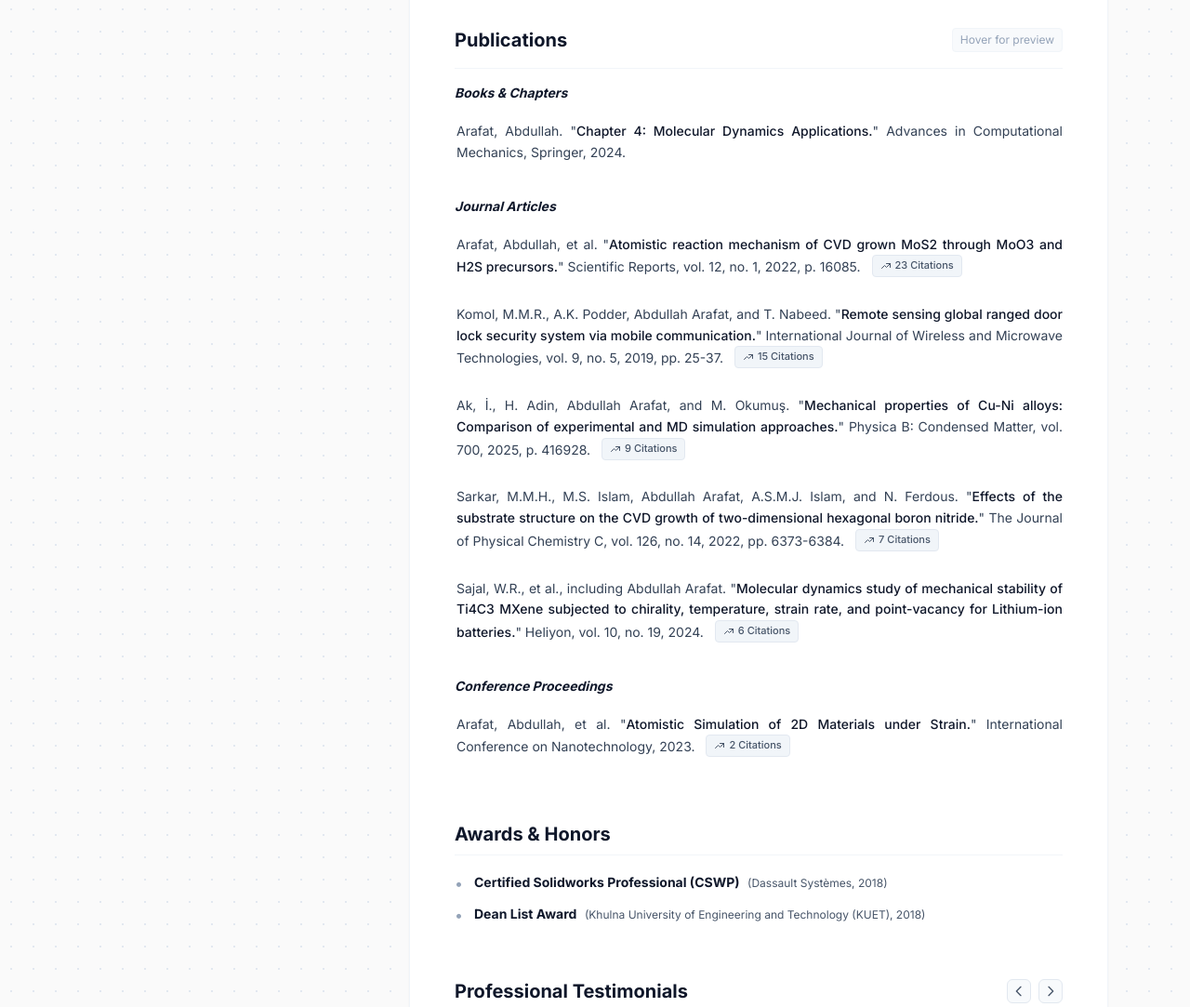
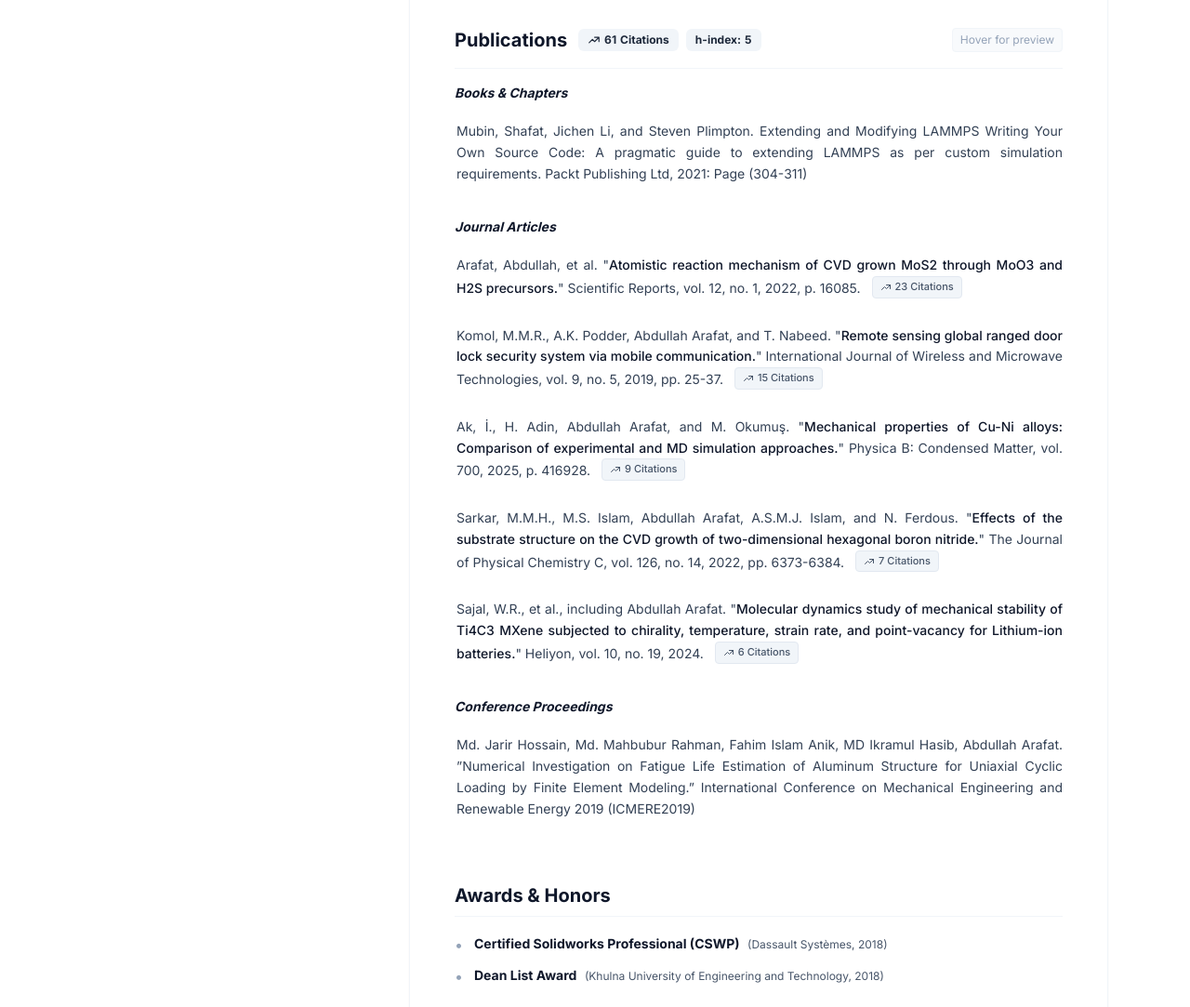
Before and after one commit to abdullah-arafat/abdullah-arafat.github.io, a plain HTML site: page index.html in a window 1280 px wide. Shown: the part 1202-2285 px from the top of the page at 93% size. Drawn offline with nearby package versions, Linux system fonts and the light colour scheme; files whose address does not match are found by name.

Commit message:
Refactor index.html for style and content updates
Updated background style and removed unused sections in index.html. Adjusted social links and modified academic metrics display.

```diff
--- a/index.html
+++ b/index.html
@@ -37,11 +37,9 @@
     </script>
 
     <style>
-        /* Subtle background grid pattern */
+        /* Flat white background */
         body {
-            background-color: #fafafa;
-            background-image: radial-gradient(#e2e8f0 1px, transparent 1px);
-            background-size: 24px 24px;
+            background-color: #ffffff;
         }
 
         /* Compact spacing */
@@ -109,17 +107,6 @@
             transition: all 0.3s cubic-bezier(0.4, 0, 0.2, 1);
         }
 
-        /* Testimonial Tooltip */
-        .testimonial-card:hover .testimonial-tooltip {
-            opacity: 1;
-            visibility: visible;
-            transform: translate(-50%, 0);
-        }
-        .testimonial-tooltip {
-            transform: translate(-50%, 10px);
-            transition: all 0.3s cubic-bezier(0.4, 0, 0.2, 1);
-        }
-
         /* Hide Scrollbar for Slider */
         .hide-scrollbar::-webkit-scrollbar {
             display: none;
@@ -154,7 +141,7 @@
                     <p class="text-xs text-academic-500" id="profile-institution">Institution</p>
                 </div>
 
-                <!-- Academic Metrics -->
+                <!-- Academic Metrics Sidebar Box -->
                 <div class="flex justify-between items-center bg-academic-50 p-4 rounded-xl border border-academic-100 mb-6 text-center shadow-inner">
                     <div>
                         <span class="block text-xl font-bold text-academic-900" id="metric-citations">0</span>
@@ -168,7 +155,7 @@
                     <div class="w-px h-8 bg-academic-200"></div>
                     <div>
                         <span class="block text-xl font-bold text-academic-900" id="metric-i10">0</span>
-                        <span class="text-[10px] uppercase tracking-wider text-academic-500 font-semibold">i10-index</span>
+                        <span class="text-[10px] uppercase tracking-wider text-academic-500 font-semibold">i10</span>
                     </div>
                 </div>
 
@@ -246,8 +233,20 @@
 
                 <!-- Publications -->
                 <section id="publications" class="compact-section">
-                    <div class="flex items-center justify-between mb-4 border-b border-academic-100 pb-4">
-                        <h2 class="text-xl font-bold text-academic-900">Publications</h2>
+                    <div class="flex flex-col md:flex-row md:items-center justify-between mb-4 border-b border-academic-100 pb-4 gap-2">
+                        <div class="flex flex-wrap items-center gap-3">
+                            <h2 class="text-xl font-bold text-academic-900">Publications</h2>
+                            <!-- Metrics beside title -->
+                            <div class="flex gap-2">
+                                <span class="inline-flex items-center gap-1 text-xs font-bold bg-academic-100 text-academic-800 px-2.5 py-1 rounded-md">
+                                    <svg class="w-3.5 h-3.5" fill="none" stroke="currentColor" viewBox="0 0 24 24"><path stroke-linecap="round" stroke-linejoin="round" stroke-width="2" d="M13 7h8m0 0v8m0-8l-8 8-4-4-6 6"></path></svg>
+                                    <span id="header-citations">0</span> Citations
+                                </span>
+                                <span class="inline-flex items-center gap-1 text-xs font-bold bg-academic-100 text-academic-800 px-2.5 py-1 rounded-md">
+                                    h-index: <span id="header-hindex">0</span>
+                                </span>
+                            </div>
+                        </div>
                         <span class="text-xs text-academic-400 bg-academic-50 px-2 py-1 rounded hidden sm:block border border-academic-100">Hover for preview</span>
                     </div>
                     <div id="publications-container">
@@ -303,14 +302,6 @@
                     </div>
                 </section>
 
-                <!-- Languages & Hobbies -->
-                <section id="languages-hobbies" class="compact-section text-sm text-academic-600 border-t border-academic-100 pt-8">
-                    <div class="flex flex-col md:flex-row md:gap-12 gap-4">
-                        <p><span class="font-bold text-academic-900 uppercase text-xs tracking-wider mb-1 block">Languages</span> <span id="languages-text"></span></p>
-                        <p><span class="font-bold text-academic-900 uppercase text-xs tracking-wider mb-1 block">Hobbies & Interests</span> <span id="hobbies-text"></span></p>
-                    </div>
-                </section>
-
                 <footer class="mt-8 pt-8 border-t border-academic-100 text-center">
                     <div class="flex justify-center items-center gap-2 mb-2">
                         <div class="w-2 h-2 rounded-full bg-academic-300"></div>
@@ -320,7 +311,6 @@
                     <p class="text-sm text-academic-500 font-medium">
                         &copy; <span id="current-year"></span> Abdullah Arafat. All rights reserved.
                     </p>
-                    <p class="text-xs text-academic-400 mt-1">Designed for Academic Excellence</p>
                 </footer>
 
             </main>
@@ -352,17 +342,13 @@
             socialLinks: [
                 { name: "Google Scholar", url: "https://scholar.google.com/citations?user=VkHMZc4AAAAJ&hl=en", icon: `<svg class="w-5 h-5" fill="none" stroke="currentColor" viewBox="0 0 24 24"><path stroke-linecap="round" stroke-linejoin="round" stroke-width="2" d="M12 14l9-5-9-5-9 5 9 5z"></path><path stroke-linecap="round" stroke-linejoin="round" stroke-width="2" d="M12 14l6.16-3.422a12.083 12.083 0 01.665 6.479A11.952 11.952 0 0012 20.055a11.952 11.952 0 00-6.824-2.998 12.078 12.078 0 01.665-6.479L12 14z"></path></svg>` },
                 { name: "GitHub", url: "https://github.com/abdullah-arafat", icon: `<svg class="w-5 h-5" fill="currentColor" viewBox="0 0 24 24"><path fill-rule="evenodd" d="M12 2C6.477 2 2 6.484 2 12.017c0 4.425 2.865 8.18 6.839 9.504.5.092.682-.217.682-.483 0-.237-.008-.868-.013-1.703-2.782.605-3.369-1.343-3.369-1.343-.454-1.158-1.11-1.466-1.11-1.466-.908-.62.069-.608.069-.608 1.003.07 1.531 1.032 1.531 1.032.892 1.53 2.341 1.088 2.91.832.092-.647.35-1.088.636-1.338-2.22-.253-4.555-1.113-4.555-4.951 0-1.093.39-1.988 1.029-2.688-.103-.253-.446-1.272.098-2.65 0 0 .84-.27 2.75 1.026A9.564 9.564 0 0112 6.844c.85.004 1.705.115 2.504.337 1.909-1.296 2.747-1.027 2.747-1.027.546 1.379.202 2.398.1 2.651.64.7 1.028 1.595 1.028 2.688 0 3.848-2.339 4.695-4.566 4.943.359.309.678.92.678 1.855 0 1.338-.012 2.419-.012 2.747 0 .268.18.58.688.482A10.019 10.019 0 0022 12.017C22 6.484 17.522 2 12 2z" clip-rule="evenodd"></path></svg>` },
-                { name: "LinkedIn", url: "https://www.linkedin.com/in/abdullah-arafat", icon: `<svg class="w-5 h-5" fill="currentColor" viewBox="0 0 24 24"><path d="M19 0h-14c-2.761 0-5 2.239-5 5v14c0 2.761 2.239 5 5 5h14c2.762 0 5-2.239 5-5v-14c0-2.761-2.238-5-5-5zm-11 19h-3v-11h3v11zm-1.5-12.268c-.966 0-1.75-.79-1.75-1.764s.784-1.764 1.75-1.764 1.75.79 1.75 1.764-.783 1.764-1.75 1.764zm13.5 12.268h-3v-5.604c0-3.368-4-3.113-4 0v5.604h-3v-11h3v1.765c1.396-2.586 7-2.777 7 2.476v6.759z"/></svg>` },
                 { name: "YouTube", url: "https://www.youtube.com/c/AbdullahArafat", icon: `<svg class="w-5 h-5" fill="currentColor" viewBox="0 0 24 24"><path d="M19.615 3.184c-3.604-.246-11.631-.245-15.23 0-3.897.266-4.356 2.62-4.385 8.816.029 6.185.484 8.549 4.385 8.816 3.6.245 11.626.246 15.23 0 3.897-.266 4.356-2.62 4.385-8.816-.029-6.185-.484-8.549-4.385-8.816zm-10.615 12.816v-8l8 3.993-8 4.007z"/></svg>` },
-                { name: "Facebook", url: "https://www.facebook.com/abdullah.arafat.me", icon: `<svg class="w-5 h-5" fill="currentColor" viewBox="0 0 24 24"><path d="M9 8h-3v4h3v12h5v-12h3.642l.358-4h-4v-1.667c0-.955.192-1.333 1.115-1.333h2.885v-5h-3.808c-3.596 0-5.192 1.583-5.192 4.615v3.385z"/></svg>` },
-                { name: "Instagram", url: "https://www.instagram.com/abdullah._.arafat", icon: `<svg class="w-5 h-5" fill="currentColor" viewBox="0 0 24 24"><path d="M12 2.163c3.204 0 3.584.012 4.85.07 3.252.148 4.771 1.691 4.919 4.919.058 1.265.069 1.645.069 4.849 0 3.205-.012 3.584-.069 4.849-.149 3.225-1.664 4.771-4.919 4.919-1.266.058-1.644.07-4.85.07-3.204 0-3.584-.012-4.849-.07-3.26-.149-4.771-1.699-4.919-4.92-.058-1.265-.07-1.644-.07-4.849 0-3.204.013-3.583.07-4.849.149-3.227 1.664-4.771 4.919-4.919 1.266-.057 1.645-.069 4.849-.069zm0-2.163c-3.259 0-3.667.014-4.947.072-4.358.2-6.78 2.618-6.98 6.98-.059 1.281-.073 1.689-.073 4.948 0 3.259.014 3.668.072 4.948.2 4.358 2.618 6.78 6.98 6.98 1.281.058 1.689.072 4.948.072 3.259 0 3.668-.014 4.948-.072 4.354-.2 6.782-2.618 6.979-6.98.059-1.28.073-1.689.073-4.948 0-3.259-.014-3.667-.072-4.947-.196-4.354-2.617-6.78-6.979-6.98-1.281-.059-1.69-.073-4.949-.073zm0 5.838c-3.403 0-6.162 2.759-6.162 6.162s2.759 6.163 6.162 6.163 6.162-2.759 6.162-6.163c0-3.403-2.759-6.162-6.162-6.162zm0 10.162c-2.209 0-4-1.79-4-4 0-2.209 1.791-4 4-4s4 1.791 4 4c0 2.21-1.791 4-4 4zm6.406-11.845c-.796 0-1.441.645-1.441 1.44s.645 1.44 1.441 1.44c.795 0 1.439-.645 1.439-1.44s-.644-1.44-1.439-1.44z"/></svg>` }
+                { name: "LinkedIn", url: "https://www.linkedin.com/in/abdullah-arafat", icon: `<svg class="w-5 h-5" fill="currentColor" viewBox="0 0 24 24"><path d="M19 0h-14c-2.761 0-5 2.239-5 5v14c0 2.761 2.239 5 5 5h14c2.762 0 5-2.239 5-5v-14c0-2.761-2.238-5-5-5zm-11 19h-3v-11h3v11zm-1.5-12.268c-.966 0-1.75-.79-1.75-1.764s.784-1.764 1.75-1.764 1.75.79 1.75 1.764-.783 1.764-1.75 1.764zm13.5 12.268h-3v-5.604c0-3.368-4-3.113-4 0v5.604h-3v-11h3v1.765c1.396-2.586 7-2.777 7 2.476v6.759z"/></svg>` }
             ],
-            // NOTE: You can use \n for line breaks. Starting a line with a hyphen '-' or bullet '•' creates a clean bullet point!
             aboutText: "I am a computational chemist specializing in molecular dynamics, nanomaterials, and computational mechanics.\n\nMy work focuses on understanding the nano-mechanical behavior of materials, exploring structure-property relationships, and applying atomistic simulations to solve complex challenges.",
             keywords: ["Molecular Dynamics", "Nanomaterials", "Computational Mechanics", "Mechanics of Materials"],
 
             experiences: {
-                // SECTION 1: Research & Teaching
                 researchTeaching: [
                     {
                         institution: "The University of Utah",
@@ -404,12 +390,11 @@
                     }
                 ],
 
-                // SECTION 2: Industry Experience
                 industry: [
                     {
                         institution: "Emprotec Limited",
                         location: "Khulna, Bangladesh",
-                        locationUrl: "https://maps.google.com/?q=Khulna,+Bangladesh",
+                        locationUrl: "https://www.facebook.com/emprotec.ltd",
                         roles: [
                             {
                                 title: "Design Engineer",
@@ -422,7 +407,7 @@
                     {
                         institution: "FabLab KUET",
                         location: "Khulna, Bangladesh",
-                        locationUrl: "https://maps.google.com/?q=KUET,+Khulna,+Bangladesh",
+                        locationUrl: "https://www2.kuet.ac.bd/fablab",
                         roles: [
                             {
                                 title: "Operator",
@@ -500,18 +485,18 @@
                 ],
                 conferences: [
                     {
-                        mla: `Arafat, Abdullah, et al. "Atomistic Simulation of 2D Materials under Strain." International Conference on Nanotechnology, 2023.`,
-                        url: "#",
-                        citations: 2,
-                        preview: "Presented a novel framework for modeling structural deformations in nanomaterials under extreme strain environments."
+                        mla: `Md. Jarir Hossain, Md. Mahbubur Rahman, Fahim Islam Anik, MD Ikramul Hasib, Abdullah Arafat. ”Numerical Investigation on Fatigue Life Estimation of Aluminum Structure for Uniaxial Cyclic Loading by Finite Element Modeling.” International Conference on Mechanical Engineering and Renewable Energy 2019 (ICMERE2019)`,
+                        url: "https://www.researchgate.net/publication/344554263_Numerical_Investigation_on_Fatigue_Life_Estimation_of_Aluminum_Structure_for_Uniaxial_Cyclic_Loading_by_Finite_Element_Modeling",
+                        citations: 0,
+                        preview: "Presented a finite element modeling approach to estimate fatigue life under uniaxial cyclic loading for aluminum structures."
                     }
                 ],
                 books: [
                     {
-                        mla: `Arafat, Abdullah. "Chapter 4: Molecular Dynamics Applications." Advances in Computational Mechanics, Springer, 2024.`,
-                        url: "#",
+                        mla: `Mubin, Shafat, Jichen Li, and Steven Plimpton. Extending and Modifying LAMMPS Writing Your Own Source Code: A pragmatic guide to extending LAMMPS as per custom simulation requirements. Packt Publishing Ltd, 2021: Page (304-311)`,
+                        url: "https://www.packtpub.com/product/extending-and-modifying-lammps-writing-your-own-source-code/9781800562264",
                         citations: 0,
-                        preview: "A comprehensive book chapter outlining the applications of MD in modern computational mechanics and subsurface analysis."
+                        preview: "Contributed to Appendix A: Building LAMMPS with CMake."
                     }
                 ]
             },
@@ -525,7 +510,7 @@
                 {
                     title: "Dean List Award",
                     year: "2018",
-                    issuer: "Khulna University of Engineering and Technology (KUET)"
+                    issuer: "Khulna University of Engineering and Technology"
                 }
             ],
 
@@ -588,13 +573,7 @@
                     role: "TLB Scheduler - BAT Bangladesh",
                     feedback: "He is one of the Talented, Hardworking and Creative person I know"
                 }
-            ],
-
-            languages: [
-                { name: "English", proficiency: "Fluent / C2" },
-                { name: "Bengali", proficiency: "Native" }
-            ],
-            hobbies: ["Data Visualization", "Open Source Contribution", "Hiking", "Photography"],
+            ]
         };
 
         /**
@@ -638,10 +617,13 @@
                 document.getElementById("cv-link").parentElement.style.display = 'none';
             }
 
-            // Render Metrics
+            // Render Metrics (Sidebar & Header)
             document.getElementById("metric-citations").textContent = portfolioData.metrics.citations;
             document.getElementById("metric-hindex").textContent = portfolioData.metrics.hIndex;
             document.getElementById("metric-i10").textContent = portfolioData.metrics.i10Index;
+
+            document.getElementById("header-citations").textContent = portfolioData.metrics.citations;
+            document.getElementById("header-hindex").textContent = portfolioData.metrics.hIndex;
 
             // Render Email & Socials
             const socialsHTML = `
@@ -655,7 +637,7 @@
             `).join('');
             document.getElementById("social-links-container").innerHTML = socialsHTML;
 
-            // Render About (Using the new formatText function!)
+            // Render About
             document.getElementById("about-text").innerHTML = formatText(portfolioData.aboutText);
             document.getElementById("keywords-container").innerHTML = portfolioData.keywords.map(kw =>
                 `<span class="px-3 py-1 bg-academic-50 border border-academic-200 text-academic-700 text-xs rounded-md font-medium">${kw}</span>`
@@ -665,7 +647,6 @@
                 const container = document.getElementById(containerId);
 
                 if (!experienceDataArray || experienceDataArray.length === 0) {
-                    // Hide the section completely if no data exists
                     if(container) container.closest('section').style.display = 'none';
                     return;
                 }
@@ -678,7 +659,6 @@
                     <div class="hover-trigger relative pl-6 py-2 -ml-2 rounded-lg cursor-pointer hover:bg-academic-50 transition-colors group mb-2 border-l-2 border-transparent">
                         <span class="absolute w-2.5 h-2.5 bg-academic-300 group-hover:bg-academic-500 transition-colors rounded-full left-[-5.5px] top-4 ring-4 ring-white"></span>
 
-                        <!-- Visible Header (Title Left, Date Right) -->
                         <div class="flex flex-col mb-1">
                             <div class="flex justify-between items-start mb-0.5">
                                 <h3 class="text-sm font-bold text-academic-900 group-hover:text-blue-700 transition-colors pr-2">${latestRole.title}</h3>
@@ -699,12 +679,9 @@
                             </div>
                         </div>
 
-                        <!-- Expandable Details -->
                         <div class="expand-wrapper mt-0">
                             <div class="expand-inner">
                                 <div class="pt-2 pb-1">
-
-                                    <!-- Latest Role Description -->
                                     <div class="text-xs text-academic-600 leading-relaxed pl-1 mt-1">
                                         ${formatText(latestRole.description)}
                                     </div>
@@ -716,24 +693,18 @@
                                     </div>
                                     ` : (hasPromotions ? '<div class="mb-4"></div>' : '')}
 
-                                    <!-- LinkedIn Style Timeline for Previous Roles (Promotions) -->
                                     ${hasPromotions ? `
                                         <div class="relative pl-4 mt-3 border-t border-academic-100 pt-4">
-                                            <!-- Vertical timeline line -->
                                             <div class="absolute left-[5px] top-6 bottom-2 w-px bg-academic-200"></div>
-
                                             ${group.roles.slice(1).map(role => `
                                                 <div class="relative pl-5 pb-4 last:pb-0">
-                                                    <!-- Timeline dot -->
                                                     <span class="absolute w-2 h-2 bg-academic-300 rounded-full left-[-7.5px] top-[4px] ring-2 ring-white group-hover:bg-academic-400 transition-colors"></span>
-
                                                     <div class="flex flex-col mb-1.5">
                                                         <div class="flex justify-between items-baseline">
                                                             <h4 class="text-sm font-semibold text-academic-800">${role.title}</h4>
                                                             <span class="text-[10px] font-medium text-academic-500 whitespace-nowrap ml-2">${role.period}</span>
                                                         </div>
                                                     </div>
-
                                                     <div class="text-xs text-academic-600 leading-relaxed pl-0.5">
                                                         ${formatText(role.description)}
                                                     </div>
@@ -756,13 +727,11 @@
                 }).join('');
             };
 
-            // Call to render both experience types
             renderExperienceGroup(portfolioData.experiences.researchTeaching, 'experience-research-container');
             renderExperienceGroup(portfolioData.experiences.industry, 'experience-industry-container');
 
             document.getElementById("education-container").innerHTML = portfolioData.education.map(edu => `
                 <div class="hover-trigger bg-academic-50 hover:bg-white p-4 rounded-xl border border-academic-100 transition-all shadow-sm cursor-pointer group">
-                    <!-- Always visible header -->
                     <div class="flex flex-col mb-1">
                         <div class="flex justify-between items-start mb-0.5">
                             <h3 class="text-sm font-bold text-academic-900 group-hover:text-blue-700 transition-colors pr-2">${edu.degree}</h3>
@@ -782,18 +751,14 @@
                             ` : ''}
                         </div>
                     </div>
-
-                    <!-- Expanding details on hover -->
                     <div class="expand-wrapper mt-0">
                         <div class="expand-inner">
                             <div class="pt-3 mt-2 border-t border-academic-100 space-y-3">
-
                                 ${edu.description ? `
                                     <div class="text-xs text-academic-600 leading-relaxed pl-1">
                                         ${formatText(edu.description)}
                                     </div>
                                 ` : ''}
-
                                 ${edu.courses && edu.courses.length > 0 ? `
                                     <div class="pl-1">
                                         <span class="text-[10px] uppercase font-bold text-academic-400 block mb-1.5 mt-2">Key Coursework:</span>
@@ -819,7 +784,6 @@
                         <p class="text-sm text-academic-700 leading-relaxed text-justify relative z-10">
                             ${formattedMla} ${citationBadge}
                         </p>
-                        <!-- Hover Preview Card -->
                         <div class="pub-preview absolute top-full left-0 mt-2 w-full sm:w-[105%] bg-white border border-academic-200 rounded-lg shadow-xl opacity-0 invisible z-50 p-4 pointer-events-none">
                             <div class="flex items-center gap-2 mb-2 pb-2 border-b border-academic-100">
                                 <svg class="w-4 h-4 text-academic-400" fill="none" stroke="currentColor" viewBox="0 0 24 24"><path stroke-linecap="round" stroke-linejoin="round" stroke-width="2" d="M9 12h6m-6 4h6m2 5H7a2 2 0 01-2-2V5a2 2 0 012-2h5.586a1 1 0 01.707.293l5.414 5.414a1 1 0 01.293.707V19a2 2 0 01-2 2z"></path></svg>
@@ -887,12 +851,6 @@
                 </div>
             `).join('');
 
-            document.getElementById("languages-text").innerHTML = portfolioData.languages.map(lang =>
-                `${lang.name}`
-            ).join('<span class="mx-2 text-academic-300">|</span>');
-
-            document.getElementById("hobbies-text").textContent = portfolioData.hobbies.join(', ');
-
             function setupSlider(containerId, prevBtnId, nextBtnId) {
                 const container = document.getElementById(containerId);
                 const prevBtn = document.getElementById(prevBtnId);
```
